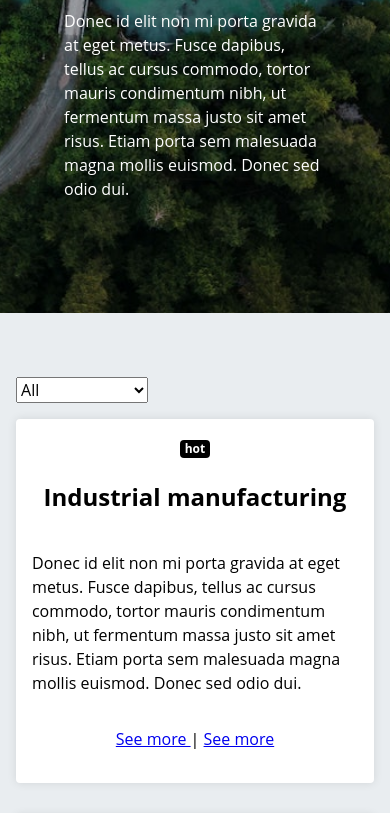
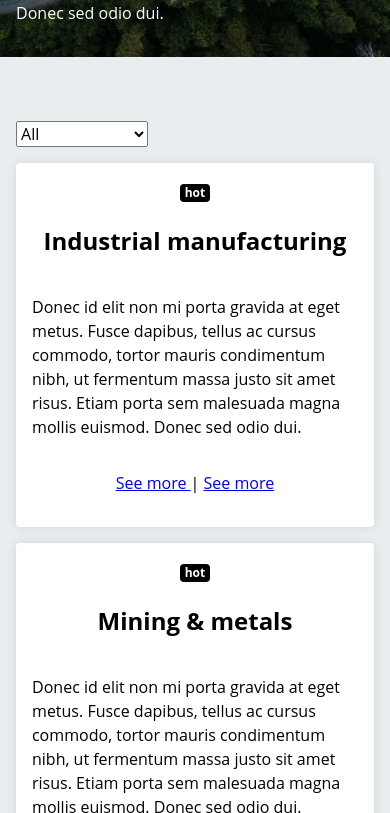
Before and after one commit to stevenmcsorley/test, a website built with webpack: page src/index.html in a window 390 px wide. Shown: the part 316-1129 px from the top of the page. Built offline with nearby package versions, Linux system fonts and the light colour scheme.

Commit message:
feat: :art: Improve responsive spacing

```diff
--- a/src/css/base/mixins.scss
+++ b/src/css/base/mixins.scss
@@ -18,14 +18,17 @@
 
   @media #{$media-breakpoint-xs} {
     grid-template-columns: repeat($cols-xs, 1fr);
+    grid-gap: $spacing-base;
   }
 
   @media #{$media-breakpoint-sm} {
     grid-template-columns: repeat($cols-sm, 1fr);
+    grid-gap: $spacing-base * 2;
   }
 
   @media #{$media-breakpoint-lg} {
     grid-template-columns: repeat($cols-lg, 1fr);
+    grid-gap: $spacing-base * 2;
   }
 }
 
--- a/src/css/components/hero.scss
+++ b/src/css/components/hero.scss
@@ -1,5 +1,5 @@
 .hero-unit {
   @include hero-bg;
   @include body-text;
-  padding: $padding-base * 4;
+
 }
--- a/src/css/structure/layout.scss
+++ b/src/css/structure/layout.scss
@@ -9,15 +9,24 @@
 .hero-unit {
   @include hero-image("../images/ben-den-engelsen-UFwW97AP0LI-unsplash.jpg");
   color: $white;
+  padding: $padding-base * 4;
+
+  @media #{$medaia-breakpoint-mobile} {
+    padding: $padding-base;
+  }
+
   .grid-2 {
     @include responsive-grid(1, 2, 2);
-    padding-bottom: $padding-base * 2;
   }
 }
 
 .header {
   @include flex(row, flex-end, flex-end);
   padding-bottom: $padding-base * 4;
+
+  @media #{$medaia-breakpoint-mobile} {
+    padding: $padding-base;
+  }
 
   @media #{$medaia-breakpoint-mobile} {
     @include flex(column, center, center);
```
Also changed, not shown: dist/index.css, dist/index.html.
